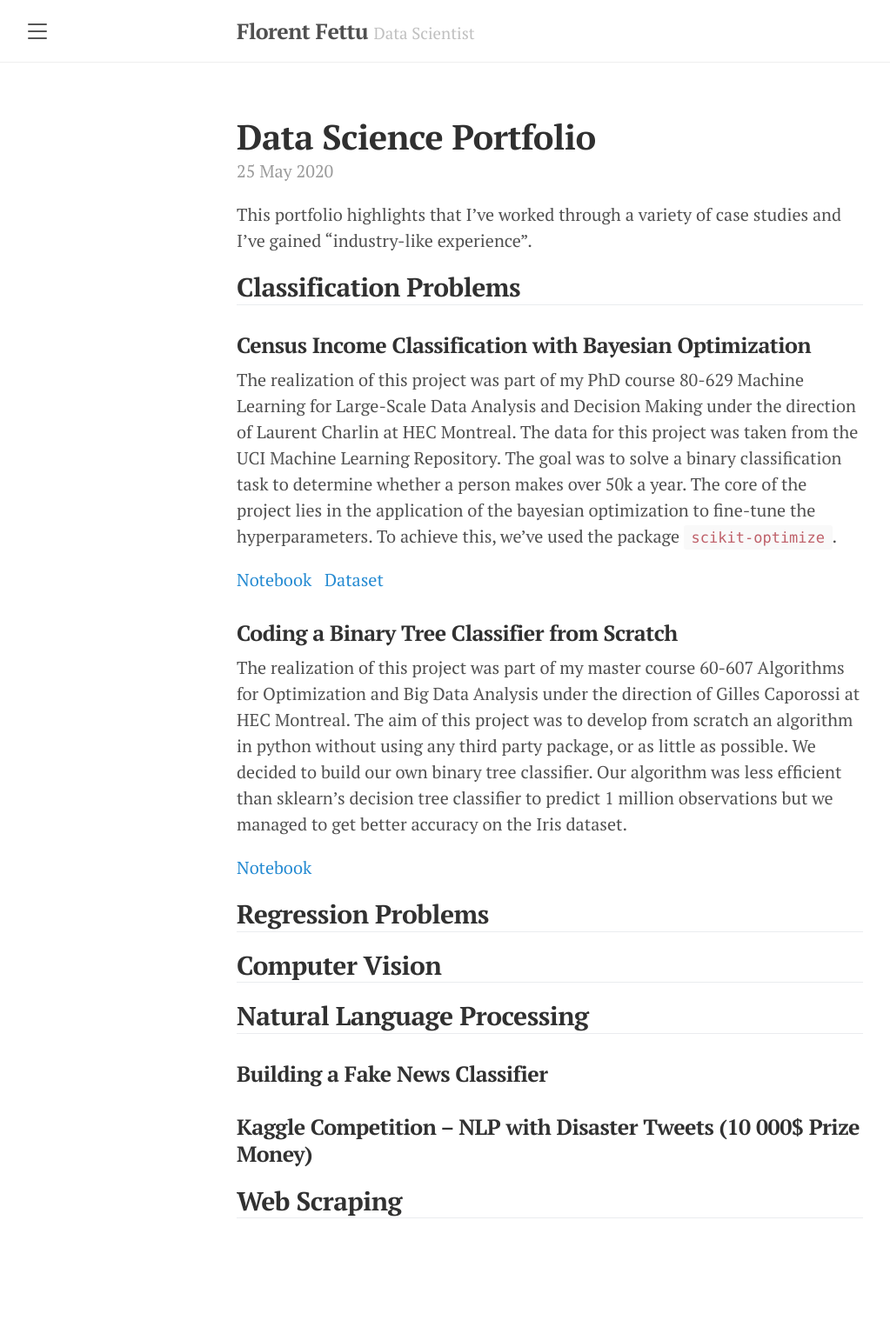
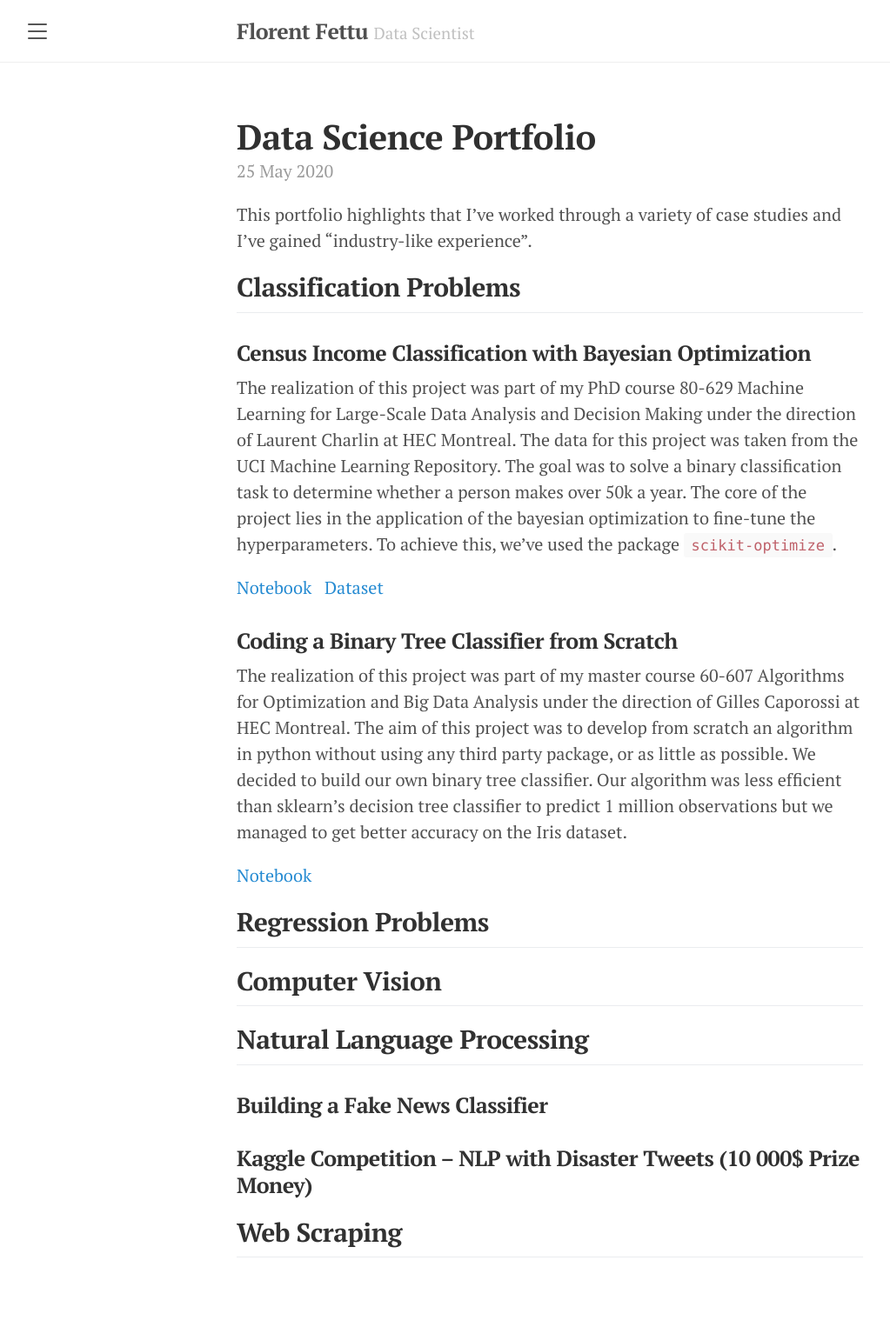
Before and after one commit to florentfettu/florentfettu.github.io, a Jekyll site: the page built from _posts/2020-05-25-data-science-portfolio.md, in a window 1280 px wide. Shown: the whole page at 87% size, without its empty margins (8-1031 px from the left). Built offline with Jekyll 4.4.1, drawn with Linux system fonts in a browser that asks for light colours; nearby versions of some CDN libraries; before the commit the page ends 1481 px from its top, so only the background shows below that.

Commit message:
Update lanyon.css

```diff
--- a/public/css/lanyon.css
+++ b/public/css/lanyon.css
@@ -52,6 +52,7 @@ h1, h2, h3, h4, h5, h6 {
 }
 
 h2 {
+  padding-bottom: 0.3em;
   border-bottom: 1px solid #eaecef;
 }
 
```
